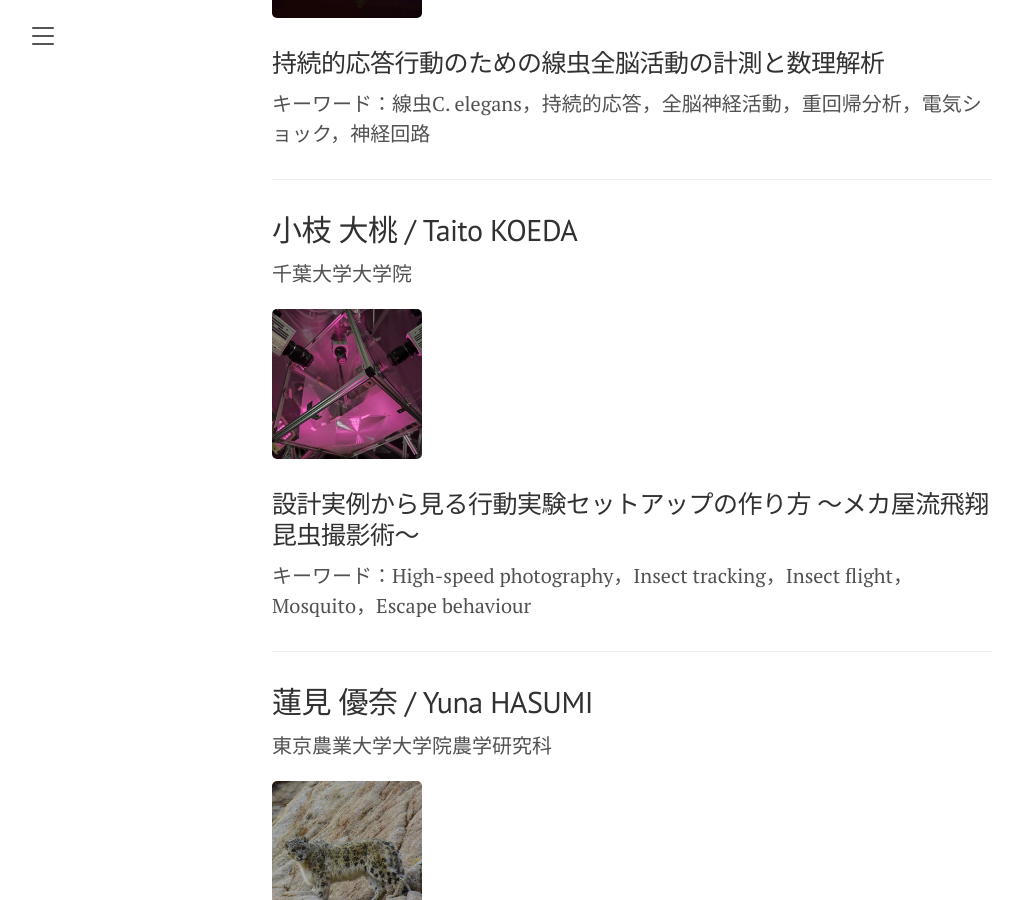
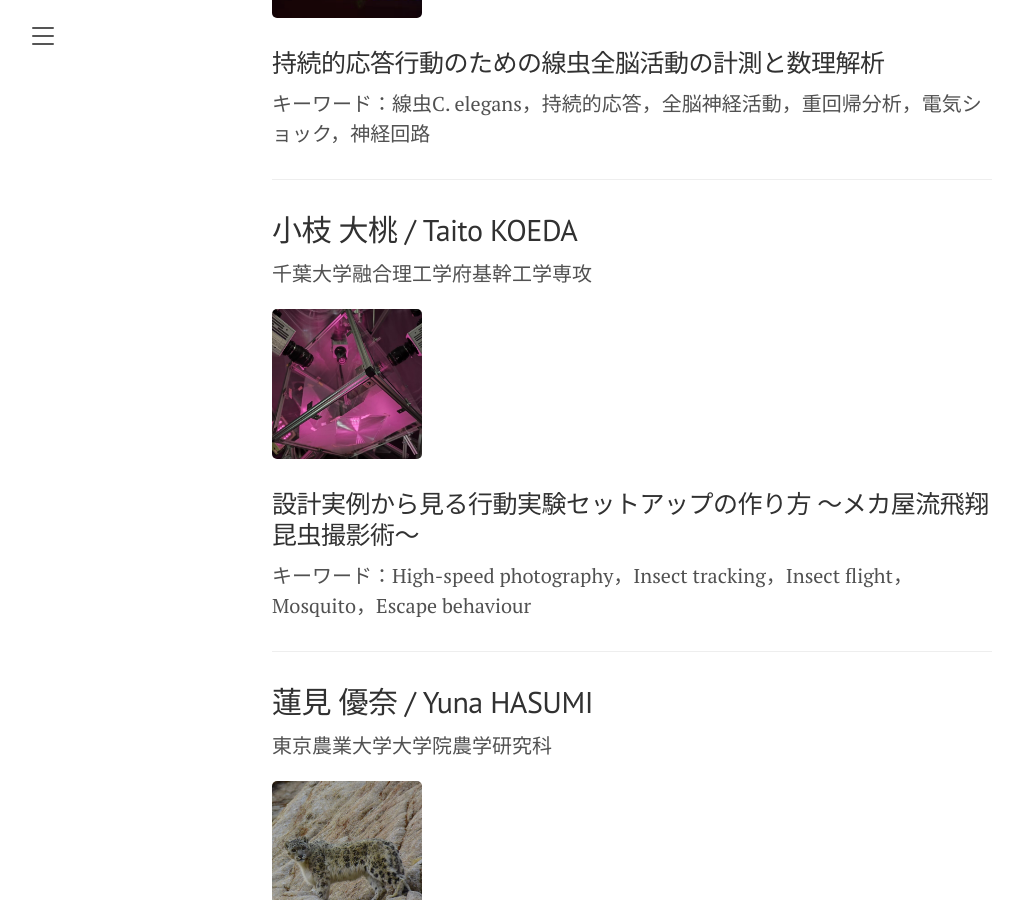
Before and after one commit to SystemsEthology/website, a Jekyll site: the page built from event_01/conference01_young.md, in a window 1280 px wide and 900 px high, scrolled down 3142 px. Shown: the whole window, without its empty margins (8-1031 px from the left). Built offline with Jekyll 4.4.1, drawn with Linux system fonts in a browser that asks for light colours.

Commit message:
Update conference01_young.md

```diff
--- a/event_01/conference01_young.md
+++ b/event_01/conference01_young.md
@@ -91,7 +91,7 @@ order: 4
 
 ## 小枝 大桃 / Taito KOEDA
 
-千葉大学大学院
+千葉大学融合理工学府基幹工学専攻
 
 <img src="{{ site.baseurl }}/event_01/images/koeda.jpg" width="150px">
 
```
